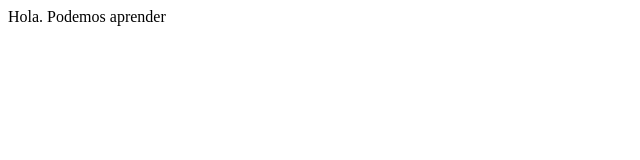
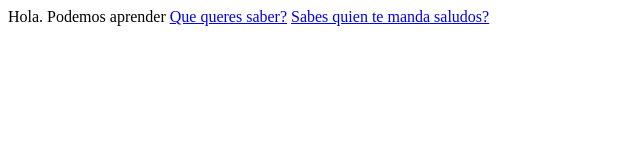
Before and after one commit to ianbarion/gelato, a plain HTML site: page index.html in a window 1280 px wide. Shown: the whole page, without its empty margins (0-640 px from the left). Drawn offline with Linux system fonts and the light colour scheme.

Commit message:
prueba con links

```diff
--- a/index.html
+++ b/index.html
@@ -1 +1,8 @@
+<html>
+  <body>
 Hola. Podemos aprender
+
+    <a href="http://google.com">Que queres saber?</a>
+    <a href="saludos.html">Sabes quien te manda saludos?</a>
+    </html>
+  </body>
```
